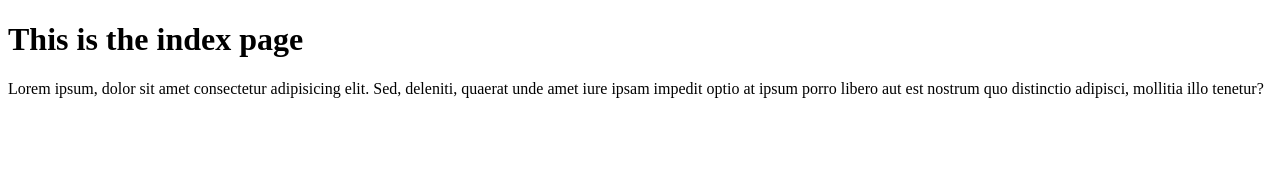
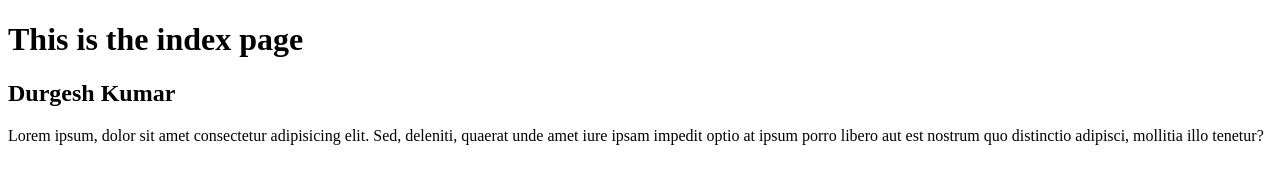
Before and after one commit to devdurgesh/HTMLTesting, a plain HTML site: page index.html in a window 1280 px wide. Drawn offline with Linux system fonts and the light colour scheme.

Commit message:
final changed

```diff
--- a/index.html
+++ b/index.html
@@ -8,6 +8,7 @@
 </head>
 <body>
     <h1>This is the index page</h1>
+    <h2>Durgesh Kumar</h2>
     <p>Lorem ipsum, dolor sit amet consectetur adipisicing elit. Sed, deleniti, quaerat unde amet iure ipsam impedit optio at ipsum porro libero aut est nostrum quo distinctio adipisci, mollitia illo tenetur?</p>
 
 </body>
```
